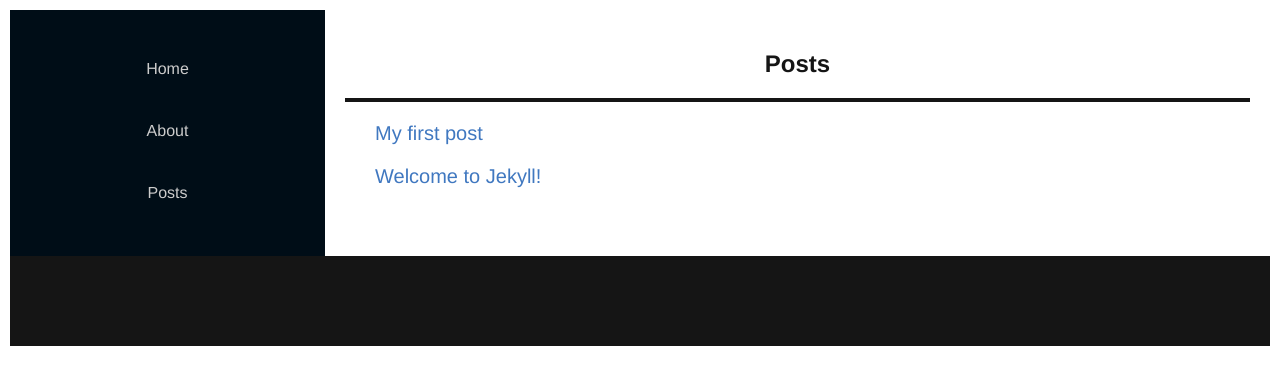
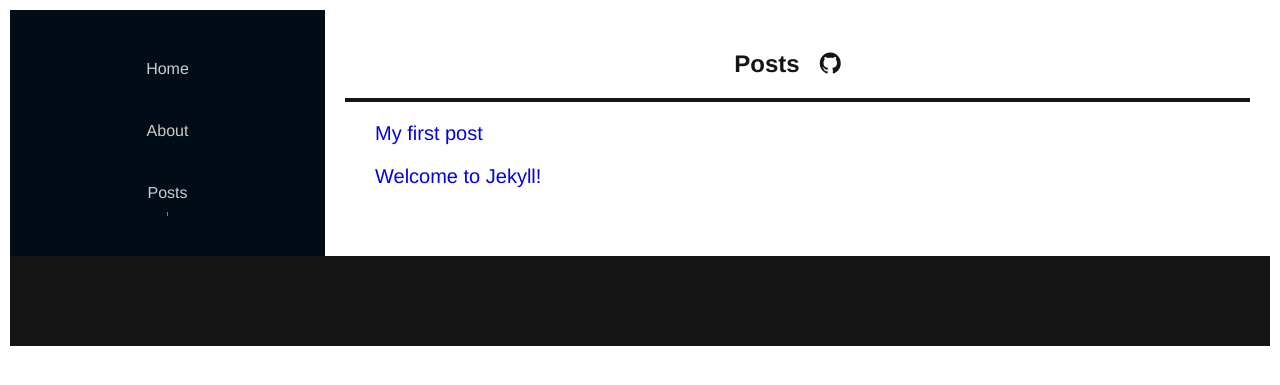
Before and after one commit to xDinomode/Dinosaurscode, a Jekyll site: the page built from posts.html, in a window 1280 px wide. Shown: the top 385 px of the page. Built offline with Jekyll 4.4.1, drawn with Linux system fonts in a browser that asks for light colours.

Commit message:
added ionicons

```diff
--- a/_includes/head.html
+++ b/_includes/head.html
@@ -10,5 +10,6 @@
   <title>{% if page.title %}{{ page.title | escape }}{% else %}{{ site.title | escape }}{% endif %}</title>
   <meta name="description" content="{% if page.excerpt %}{{ page.excerpt | strip_html | strip_newlines | truncate: 160 }}{% else %}{{ site.description }}{% endif %}">
 
+  <link rel="stylesheet" href="http://code.ionicframework.com/ionicons/2.0.1/css/ionicons.min.css">
   <link rel="stylesheet" href="/css/main.css">
 </head>
--- a/_layouts/page.html
+++ b/_layouts/page.html
@@ -4,8 +4,9 @@ layout: default
 <article class="page">
 
   <header class="page-header">
-    <h1 class="page-title">{{ page.title }}</h1>
+    <h1 class="page-title">{{ page.title }}<a href="https://github.com/xDinomode/jekylltest"><i class="x ion-social-github"></i></a></h1>
   </header>
+
 
   <div class="page-content">
     {{ content }}
--- a/css/main.css
+++ b/css/main.css
@@ -9,11 +9,6 @@ body{
   margin: 0;
   color:#151515;
   font-family: Helvetica, sans-serif;
-}
-
-a {
-    color: #4078c0;
-    text-decoration: none;
 }
 
 /*header css*/
@@ -67,6 +62,10 @@ a {
   font-size: 21px;
   text-align:center;
 }
+.post a {
+    color: #4078c0;
+    text-decoration: none;
+}
 /*end of post css*/
 
 /*page content css*/
@@ -98,3 +97,44 @@ a {
   margin:0 auto;
 }
 /*end page content css*/
+
+/* Underline From Center */
+.hvr-underline-from-center {
+  display: inline-block;
+  vertical-align: middle;
+  -webkit-transform: translateZ(0);
+  transform: translateZ(0);
+  box-shadow: 0 0 1px rgba(0, 0, 0, 0);
+  -webkit-backface-visibility: hidden;
+  backface-visibility: hidden;
+  -moz-osx-font-smoothing: grayscale;
+  position: relative;
+  overflow: hidden;
+}
+.hvr-underline-from-center:before {
+  content: "";
+  position: absolute;
+  z-index: -1;
+  left: 50%;
+  right: 50%;
+  bottom: 0;
+  background: #2098d1;
+  height: 4px;
+  -webkit-transition-property: left, right;
+  transition-property: left, right;
+  -webkit-transition-duration: 0.3s;
+  transition-duration: 0.3s;
+  -webkit-transition-timing-function: ease-out;
+  transition-timing-function: ease-out;
+}
+.hvr-underline-from-center:hover:before, .hvr-underline-from-center:focus:before, .hvr-underline-from-center:active:before {
+  left: 0;
+  right: 0;
+}
+/*end of Underline from center*/
+.x{
+  color:#151515;
+}
+.x:hover{
+  color:#2098d1;
+}
```
Also changed, not shown: _includes/header.html (+4 -3 lines).
